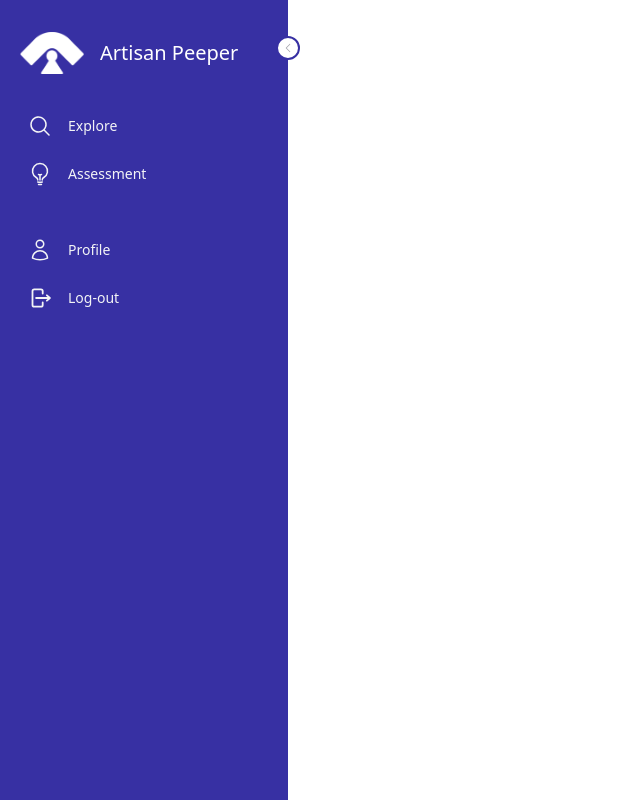
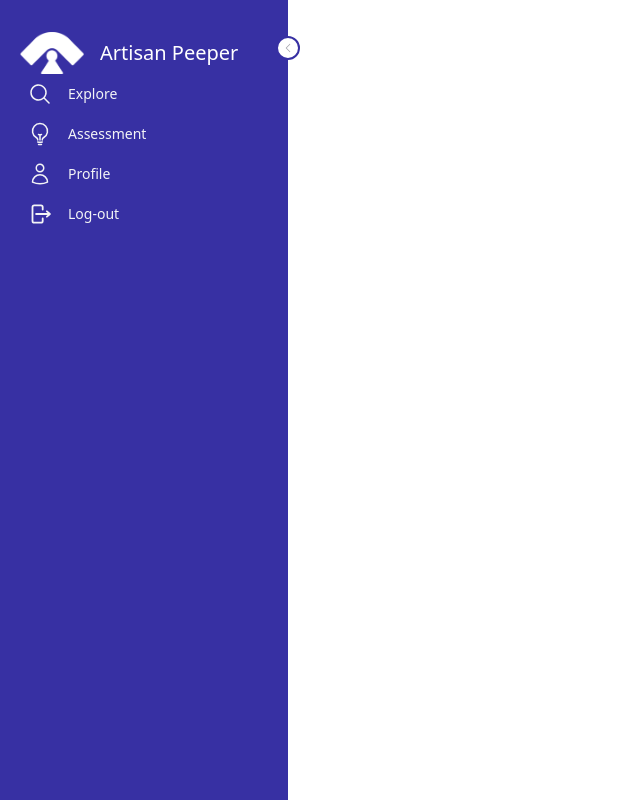
Before and after one commit to tcker/Artisan-Peeper-main, a React (Vite) app in the folder front-end/: page / in a window 1280 px wide. Both pictures are taken after a click on the icon 80 px from the left and 48 px from the top of the page. Shown: the whole page, without its empty margins (0-640 px from the left). Built offline with nearby package versions, Linux system fonts and the light colour scheme.

Commit message:
Fix the active link on the navbar

```diff
--- a/front-end/src/components/Navbar.jsx
+++ b/front-end/src/components/Navbar.jsx
@@ -6,23 +6,20 @@ import {
   HiOutlineLightBulb,
   HiMiniArrowRightOnRectangle,
 } from "react-icons/hi2";
-import {NavLink} from 'react-router-dom'
+import { NavLink } from "react-router-dom";
 import logo from "@/assets/ArtisanLogo.png";
 import { useState } from "react";
 
-function Navbar({isAssessmentOpen}) {
+function Navbar({ isAssessmentOpen }) {
   const [openSidebar, setOpenSidebar] = useState(false);
-  const menus = [
-    { title: "Explore", src: <HiMagnifyingGlass />, route: 'dashboard', show: true },
-    { title: "Assessment", src: <HiOutlineLightBulb />, route: 'assessment-dashboard', show: isAssessmentOpen && true},
-    { title: "Profile", src: <HiOutlineUser />, gap: true, route: 'profile', show: true },
-    { title: "Log-out", src: <HiMiniArrowRightOnRectangle />, show: true},
-  ];
 
   const arrowStyle =
     "cursor-pointer absolute -right-3 top-9 border-2 text-2xl p-1 bg-white border-indigo-800 rounded-full text-zinc-400";
 
-  const linkClass = ({ isActive }) => isActive ? `text-gray-100 bg-indigo-500 flex text-2xl items-center gap-x-4 cursor-pointer p-2 hover:bg-indigo-700 rounded-md transition duration-200 ease-in-out` : `text-gray-100 flex text-2xl items-center gap-x-4 cursor-pointer p-2 hover:bg-indigo-700 rounded-md transition duration-200 ease-in-out`;
+  const linkClass = ({ isActive }) =>
+    isActive
+      ? `mt-2 mb-2 text-gray-100 bg-indigo-400 flex text-2xl items-center gap-x-4 cursor-pointer p-2 rounded-md transition duration-200 ease-in-out`
+      : `text-gray-100 flex text-2xl items-center gap-x-4 cursor-pointer p-2 hover:bg-indigo-700 rounded-md transition duration-200 ease-in-out`;
 
   return (
     <nav className="fixed">
@@ -53,33 +50,49 @@ function Navbar({isAssessmentOpen}) {
           </h1>
         </div>
 
-        <ul className="pt-6">
-          {menus.map((menu, index) => (
-            <NavLink to={`/${menu.route}`} key={index}>
-              {menu.show ? (
-                <li
-                className={`text-gray-100 flex text-2xl items-center gap-x-4 cursor-pointer p-2 hover:bg-indigo-700 rounded-md transition duration-200 ease-in-out ${
-                  menu.gap ? "mt-9" : "mt-2"
-                }`}
-              >
-
-                {menu.src}
+        <NavLink to="/dashboard" className={linkClass}>
+          <HiMagnifyingGlass className="text-gray-100" />
           <span
             className={`text-sm ${
               !openSidebar && "hidden"
             } origin-left duration-200`}
           >
+            Explore
+          </span>
+        </NavLink>
 
-                    {menu.title}
+        <NavLink to="/assessment-dashboard" className={linkClass}>
+          <HiOutlineLightBulb />
+          <span
+            className={`text-gray-100 text-sm ${
+              !openSidebar && "hidden"
+            } origin-left duration-200`}
+          >
+            Assessment
           </span>
+        </NavLink>
 
-              </li>
-              ) : (
-                ''
-              )}
+        <NavLink to="/profile" className={linkClass}>
+          <HiOutlineUser />
+          <span
+            className={`text-gray-100 text-sm ${
+              !openSidebar && "hidden"
+            } origin-left duration-200`}
+          >
+            Profile
+          </span>
         </NavLink>
-          ))}
-        </ul>
+
+        <NavLink to="/login" className={linkClass}>
+          <HiMiniArrowRightOnRectangle />
+          <span
+            className={`text-gray-100 text-sm ${
+              !openSidebar && "hidden"
+            } origin-left duration-200`}
+          >
+            Log-out
+          </span>
+        </NavLink>
       </div>
     </nav>
   );
```
Lines whose indentation alone changed are shown as unchanged.
